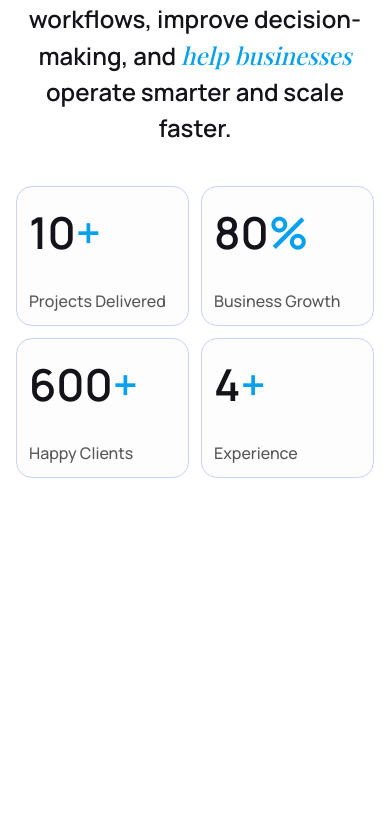
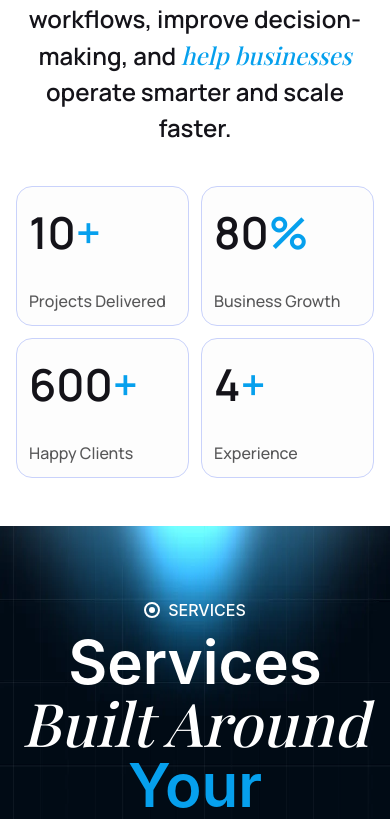
Before and after one commit to team-pr01/PRTech-Solutions-Frontend, a React (Vite) app: page / in a window 390 px wide. Shown: the part 1169-1988 px from the top of the page. Before the commit the page ends 1695 px from the top, so only its background shows below. Built offline with nearby package versions, Linux system fonts and the light colour scheme; a web font is replaced by a local one.

Commit message:
Completed about us section responsiveness

```diff
--- a/src/pages/Home/Home.tsx
+++ b/src/pages/Home/Home.tsx
@@ -14,8 +14,8 @@ const Home = () => {
     <div>
       <Hero />
       <AboutUs />
-      {/* <Services />
-      <LatestProjects />
+      <Services />
+      {/* <LatestProjects />
       <Comparison />
       <Industries />
       <CTA
```
